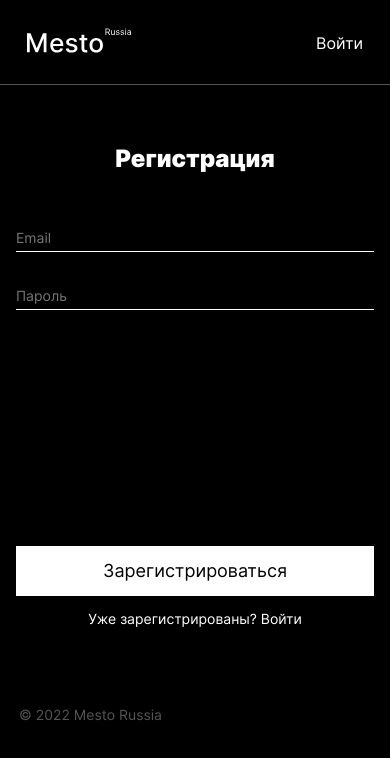
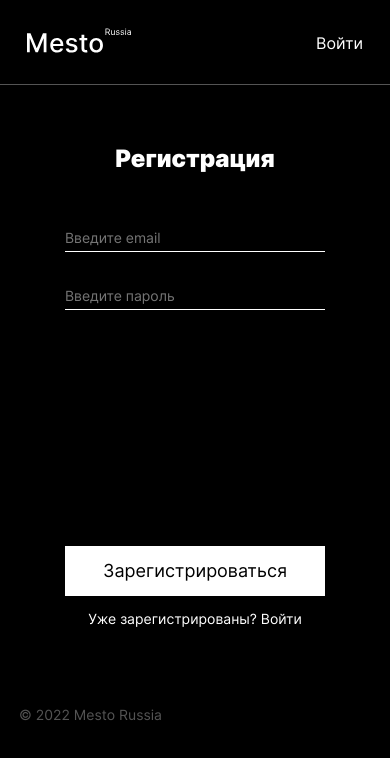
Before and after one commit to nknrw/react-mesto-api-full, a React (Create React App) app in the folder frontend/: page /sign-up in a window 390 px wide. Shown: the top 758 px of the page. Built offline with nearby package versions, Linux system fonts and the light colour scheme.

Commit message:
minor fix 4

```diff
--- a/frontend/src/blocks/auth/__container/auth__container.css
+++ b/frontend/src/blocks/auth/__container/auth__container.css
@@ -4,3 +4,9 @@
     display: flex;
     flex-direction: column;
 }
+
+@media screen and (max-width: 767px) {
+    .auth__container {
+        max-width: 260px;
+    }
+}
--- a/frontend/src/components/Register.js
+++ b/frontend/src/components/Register.js
@@ -34,7 +34,7 @@ function Register(props) {
                         className="auth__input"
                         type="email"
                         name="email"
-                        placeholder="Email"
+                        placeholder="Введите email"
                         defaultValue={email || ''}
                         onChange={handleChange}
                         required
@@ -43,7 +43,7 @@ function Register(props) {
                         className="auth__input"
                         type="password"
                         name="password"
-                        placeholder="Пароль"
+                        placeholder="Введите пароль"
                         defaultValue={password || ''}
                         onChange={handleChange}
                         required
```
